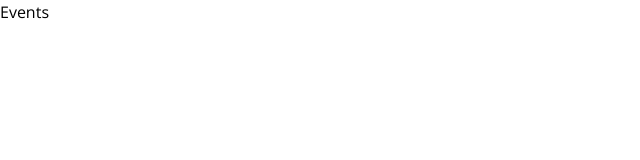
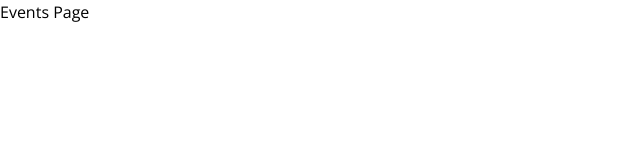
Before and after one commit to Samsursekh/Achariyadebdutta.com, a React (Vite) app in the folder frontend/: page /events in a window 1280 px wide. Shown: the top 160 px of the page, without its empty margins (0-640 px from the left). Built offline with nearby package versions, Linux system fonts and the light colour scheme.

Commit message:
checking every thing is working or not

```diff
--- a/frontend/src/Pages/Events.jsx
+++ b/frontend/src/Pages/Events.jsx
@@ -2,7 +2,7 @@ import React from 'react'
 
 const Events = () => {
   return (
-    <div>Events</div>
+    <div>Events Page</div>
   )
 }
 
```
